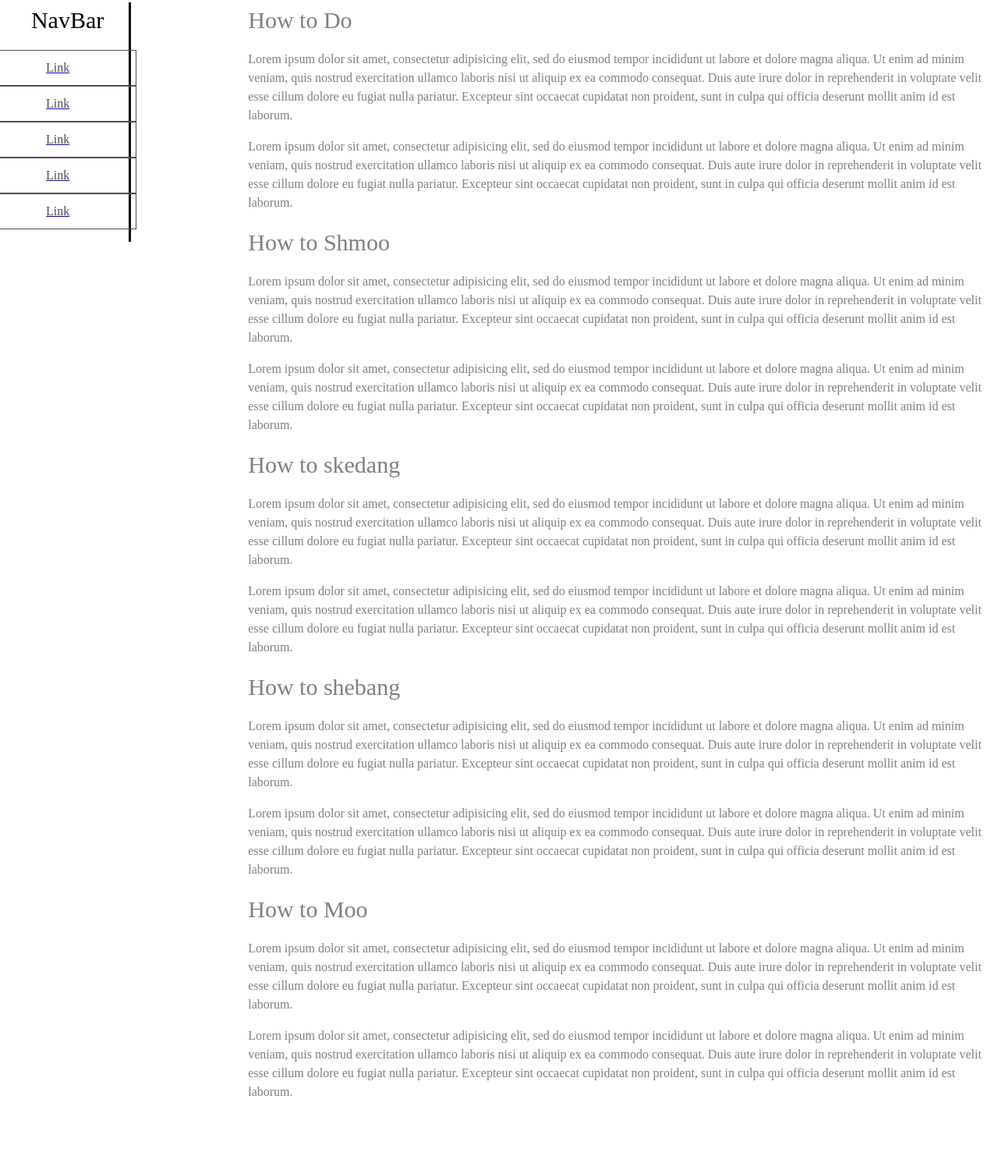
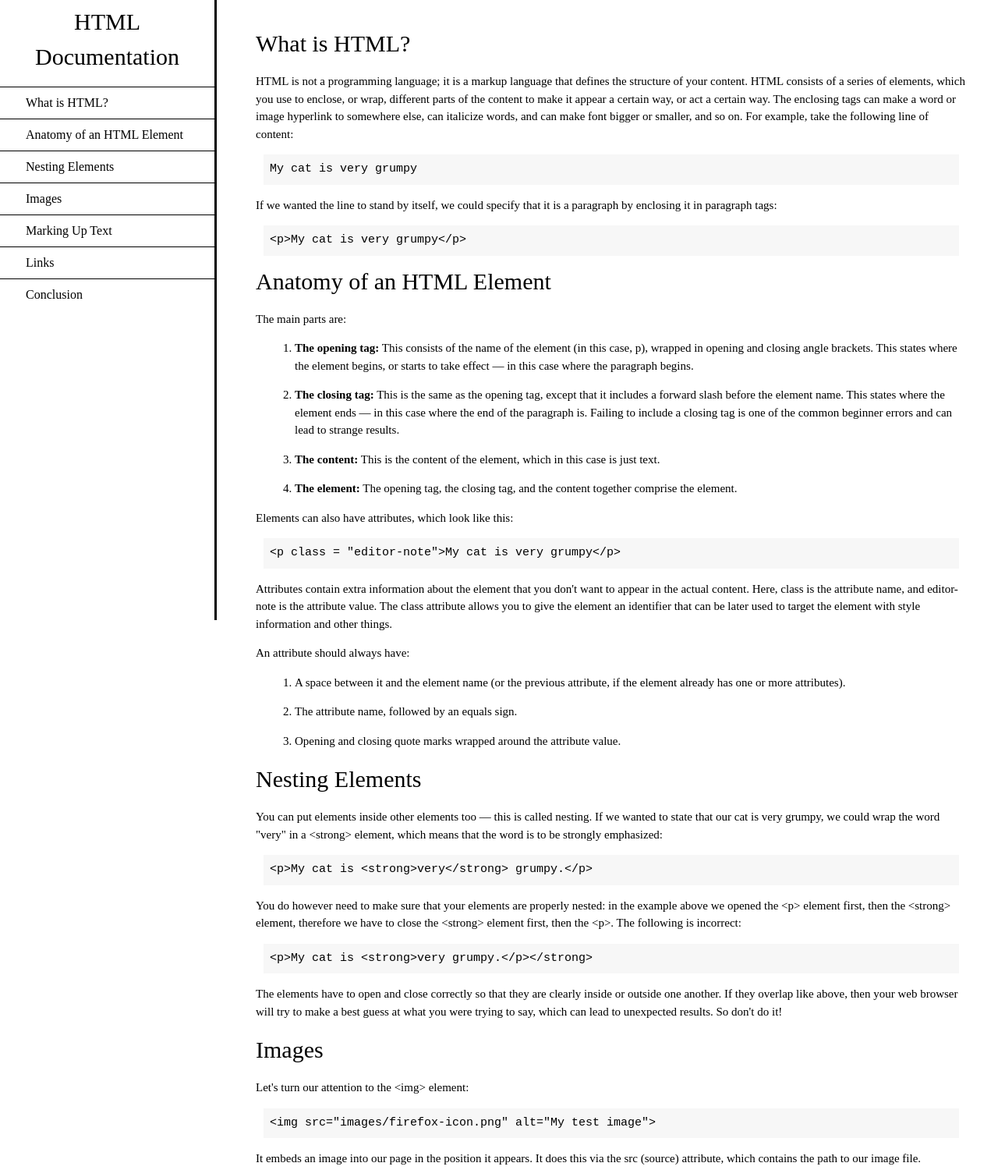
Before and after one commit to Trumbleup/technical-documentation-page, a plain HTML site: page index.html in a window 1280 px wide. Shown: the part 5-1505 px from the top of the page at 78% size. Before the commit the page ends 1441 px from the top, so only its background shows below. Drawn offline with Linux system fonts and the light colour scheme.

Commit message:
Added the main content to the page, added media quereis and main CSS content

```diff
--- a/index.html
+++ b/index.html
@@ -5,95 +5,134 @@
 	<link rel="stylesheet" type="text/css" href="style.css">
 </head>
 <body>
-<div id = "main-container">
-	<nav id = "navbar">
-		<header>NavBar</header>
-	   	<ul>
-		<a class = "nav-link" href="#"><li>Link</li></a>
-		<a class = "nav-link" href="#"><li>Link</li></a>
-		<a class = "nav-link" href="#"><li>Link</li></a>
-		<a class = "nav-link" href="#"><li>Link</li></a>
-		<a class = "nav-link" href="#"><li>Link</li></a>
-		</ul>
+<nav id = "navbar">
+	<header>HTML Documentation</header>
+   	<ul>
+		<a class = "nav-link" href="#What_is_HTML?"><li>What is HTML?</li></a>
+		<a class = "nav-link" href="#Anatomy_of_an_HTML_Element"><li>Anatomy of an HTML Element</li></a>
+		<a class = "nav-link" href="#Nesting_Elements"><li>Nesting Elements</li></a>
+		<a class = "nav-link" href="#Images"><li>Images</li></a>
+		<a class = "nav-link" href="#Marking_Up_Text"><li>Marking Up Text</li></a>
+		<a class = "nav-link" href="#Links"><li>Links</li></a>
+		<a class = "nav-link" href="#Conclusion"><li>Conclusion</li></a>
+	</ul>
 	</nav>
 
 	<main id = "main-doc">
-		<section id ="#" class = "main-section">
-			<header>How to Do</header>
-			<p>Lorem ipsum dolor sit amet, consectetur adipisicing elit, sed do eiusmod
-			tempor incididunt ut labore et dolore magna aliqua. Ut enim ad minim veniam,
-			quis nostrud exercitation ullamco laboris nisi ut aliquip ex ea commodo
-			consequat. Duis aute irure dolor in reprehenderit in voluptate velit esse
-			cillum dolore eu fugiat nulla pariatur. Excepteur sint occaecat cupidatat non
-			proident, sunt in culpa qui officia deserunt mollit anim id est laborum.</p>
-			<p>Lorem ipsum dolor sit amet, consectetur adipisicing elit, sed do eiusmod
-			tempor incididunt ut labore et dolore magna aliqua. Ut enim ad minim veniam,
-			quis nostrud exercitation ullamco laboris nisi ut aliquip ex ea commodo
-			consequat. Duis aute irure dolor in reprehenderit in voluptate velit esse
-			cillum dolore eu fugiat nulla pariatur. Excepteur sint occaecat cupidatat non
-			proident, sunt in culpa qui officia deserunt mollit anim id est laborum.</p>
+		<section id ="What_is_HTML?" class = "main-section">
+			<header>What is HTML?</header>
+			<article>
+			<p>HTML is not a programming language; it is a markup language that defines the structure of your content. HTML consists of a series of elements, which you use to enclose, or wrap, different parts of the content to make it appear a certain way, or act a certain way. The enclosing tags can make a word or image hyperlink to somewhere else, can italicize words, and can make font bigger or smaller, and so on.  For example, take the following line of content:</p>
+			<code>My cat is very grumpy</code>
+			<p>If we wanted the line to stand by itself, we could specify that it is a paragraph by enclosing it in paragraph tags:</p>
+			<code>&ltp&gtMy cat is very grumpy&lt/p&gt </code>
+			</article>
 		</section>
-		<section id ="#" class = "main-section">
-			<header>How to Shmoo</header>
-			<p>Lorem ipsum dolor sit amet, consectetur adipisicing elit, sed do eiusmod
-			tempor incididunt ut labore et dolore magna aliqua. Ut enim ad minim veniam,
-			quis nostrud exercitation ullamco laboris nisi ut aliquip ex ea commodo
-			consequat. Duis aute irure dolor in reprehenderit in voluptate velit esse
-			cillum dolore eu fugiat nulla pariatur. Excepteur sint occaecat cupidatat non
-			proident, sunt in culpa qui officia deserunt mollit anim id est laborum.</p>
-			<p>Lorem ipsum dolor sit amet, consectetur adipisicing elit, sed do eiusmod
-			tempor incididunt ut labore et dolore magna aliqua. Ut enim ad minim veniam,
-			quis nostrud exercitation ullamco laboris nisi ut aliquip ex ea commodo
-			consequat. Duis aute irure dolor in reprehenderit in voluptate velit esse
-			cillum dolore eu fugiat nulla pariatur. Excepteur sint occaecat cupidatat non
-			proident, sunt in culpa qui officia deserunt mollit anim id est laborum.</p>
+		<section id ="Anatomy_of_an_HTML_Element" class = "main-section">
+			<header>Anatomy of an HTML Element</header>
+			<article>
+			<p>The main parts are:</p>
+			<ol>
+				<li><strong>The opening tag:</strong> This consists of the name of the element (in this case, p), wrapped in opening and closing angle brackets. This states where the element begins, or starts to take effect — in this case where the paragraph begins.</li>
+				<li><strong>The closing tag:</strong> This is the same as the opening tag, except that it includes a forward slash before the element name. This states where the element ends — in this case where the end of the paragraph is. Failing to include a closing tag is one of the common beginner errors and can lead to strange results.</li>
+				<li><strong>The content:</strong> This is the content of the element, which in this case is just text.</li>
+				<li><strong>The element:</strong> The opening tag, the closing tag, and the content together comprise the element.</li>
+			</ol>
+			<p>Elements can also have attributes, which look like this:</p>
+			<code>&ltp class = "editor-note"&gtMy cat is very grumpy&lt/p&gt</code>
+			<p>Attributes contain extra information about the element that you don't want to appear in the actual content. Here, class is the attribute name, and editor-note is the attribute value. The class attribute allows you to give the element an identifier that can be later used to target the element with style information and other things.</p>
+			<p>An attribute should always have:</p>
+			<ol>
+				<li>A space between it and the element name (or the previous attribute, if the element already has one or more attributes).</li>
+				<li>The attribute name, followed by an equals sign.</li>
+				<li>Opening and closing quote marks wrapped around the attribute value.</li>
+			</ol>
+			</article>
 		</section>
-		<section id ="#" class = "main-section">
-			<header>How to skedang</header>
-			<p>Lorem ipsum dolor sit amet, consectetur adipisicing elit, sed do eiusmod
-			tempor incididunt ut labore et dolore magna aliqua. Ut enim ad minim veniam,
-			quis nostrud exercitation ullamco laboris nisi ut aliquip ex ea commodo
-			consequat. Duis aute irure dolor in reprehenderit in voluptate velit esse
-			cillum dolore eu fugiat nulla pariatur. Excepteur sint occaecat cupidatat non
-			proident, sunt in culpa qui officia deserunt mollit anim id est laborum.</p>
-			<p>Lorem ipsum dolor sit amet, consectetur adipisicing elit, sed do eiusmod
-			tempor incididunt ut labore et dolore magna aliqua. Ut enim ad minim veniam,
-			quis nostrud exercitation ullamco laboris nisi ut aliquip ex ea commodo
-			consequat. Duis aute irure dolor in reprehenderit in voluptate velit esse
-			cillum dolore eu fugiat nulla pariatur. Excepteur sint occaecat cupidatat non
-			proident, sunt in culpa qui officia deserunt mollit anim id est laborum.</p>
+		<section id ="Nesting_Elements" class = "main-section">
+			<header>Nesting Elements</header>
+			<article>
+			<p>You can put elements inside other elements too — this is called nesting. If we wanted to state that our cat is very grumpy, we could wrap the word "very" in a &ltstrong&gt element, which means that the word is to be strongly emphasized:</p>
+			<code>&ltp&gtMy cat is &ltstrong&gtvery&lt/strong&gt grumpy.&lt/p&gt</code>
+			<p>You do however need to make sure that your elements are properly nested: in the example above we opened the &ltp&gt element first, then the &ltstrong&gt element, therefore we have to close the &ltstrong&gt element first, then the &ltp&gt. The following is incorrect:</p>
+			<code>&ltp&gtMy cat is &ltstrong&gtvery grumpy.&lt/p&gt&lt/strong&gt</code>
+			<p>The elements have to open and close correctly so that they are clearly inside or outside one another. If they overlap like above, then your web browser will try to make a best guess at what you were trying to say, which can lead to unexpected results. So don't do it!</p>
+			</article>
 		</section>
-		<section id ="#" class = "main-section">
-			<header>How to shebang</header>
-			<p>Lorem ipsum dolor sit amet, consectetur adipisicing elit, sed do eiusmod
-			tempor incididunt ut labore et dolore magna aliqua. Ut enim ad minim veniam,
-			quis nostrud exercitation ullamco laboris nisi ut aliquip ex ea commodo
-			consequat. Duis aute irure dolor in reprehenderit in voluptate velit esse
-			cillum dolore eu fugiat nulla pariatur. Excepteur sint occaecat cupidatat non
-			proident, sunt in culpa qui officia deserunt mollit anim id est laborum.</p>
-			<p>Lorem ipsum dolor sit amet, consectetur adipisicing elit, sed do eiusmod
-			tempor incididunt ut labore et dolore magna aliqua. Ut enim ad minim veniam,
-			quis nostrud exercitation ullamco laboris nisi ut aliquip ex ea commodo
-			consequat. Duis aute irure dolor in reprehenderit in voluptate velit esse
-			cillum dolore eu fugiat nulla pariatur. Excepteur sint occaecat cupidatat non
-			proident, sunt in culpa qui officia deserunt mollit anim id est laborum.</p>
+		<section id ="Images" class = "main-section">
+			<header>Images</header>
+			<article>
+			<p>Let's turn our attention to the &ltimg&gt element:</p>
+			<code>&ltimg src="images/firefox-icon.png" alt="My test image"&gt</code>
+			<p>It embeds an image into our page in the position it appears. It does this via the src (source) attribute, which contains the path to our image file.</p>
+			We have also included an alt (alternative) attribute. In this attribute, you specify descriptive text for users who cannot see the image, possibly because:
+			<ol>
+				<li>They are visually impaired. Users with significant visual impairments often use tools called screen readers to read out the alt text to them.</li>
+				<li>Something has gone wrong causing the image to not display. For example, try deliberately changing the path inside your src attribute to make it incorrect.</li>
+			</ol>
+			</article>
 		</section>
-		<section id ="#" class = "main-section">
-			<header>How to Moo</header>
-			<p>Lorem ipsum dolor sit amet, consectetur adipisicing elit, sed do eiusmod
-			tempor incididunt ut labore et dolore magna aliqua. Ut enim ad minim veniam,
-			quis nostrud exercitation ullamco laboris nisi ut aliquip ex ea commodo
-			consequat. Duis aute irure dolor in reprehenderit in voluptate velit esse
-			cillum dolore eu fugiat nulla pariatur. Excepteur sint occaecat cupidatat non
-			proident, sunt in culpa qui officia deserunt mollit anim id est laborum.</p>
-			<p>Lorem ipsum dolor sit amet, consectetur adipisicing elit, sed do eiusmod
-			tempor incididunt ut labore et dolore magna aliqua. Ut enim ad minim veniam,
-			quis nostrud exercitation ullamco laboris nisi ut aliquip ex ea commodo
-			consequat. Duis aute irure dolor in reprehenderit in voluptate velit esse
-			cillum dolore eu fugiat nulla pariatur. Excepteur sint occaecat cupidatat non
-			proident, sunt in culpa qui officia deserunt mollit anim id est laborum.</p>
+		<section id ="Marking_Up_Text" class = "main-section">
+			<header>Marking Up Text</header>
+			<article>
+			<p>This section will cover some of the basic HTML elements you'll use for marking up text.</p>
+			<h3>Headings</h3>
+			<p>Heading elements allow you to specify that certain parts of your content are headings — or subheadings — of your content. In the same way that a book has a main title, chapter titles and subtitles, an HTML document can too. HTML contains six heading levels, &lth1&gt–&lth6&gt although you'll commonly only use 3–4 at most:</p>
+			<code>
+				&lth1&gtMy main title&lt/h1&gt<br>
+				&lth2&gtMy top level heading&lt/h2&gt<br>
+				&lth3&gtMy subheading&lt/h3&gt<br>
+				&lth4&gtMy sub-subheading&lt/h4&gt<br>
+			</code>
+			<h3>Paragraphs</h3>
+			<p>As explained above, &ltp&gt elements are for containing paragraphs of text; you'll use these frequently when marking up regular text content:</p>
+			<code>&ltp&gtThis is a single paragraph&lt/p&gt</code>
+			<h3>Lists</h3>
+			<p>A lot of the web's content is lists, and HTML has special elements for these. Marking up lists always consist of at least two elements. The most common list types are ordered and unordered lists:</p>
+			<ol>
+				<li><strong>Unordered lists</strong>are for lists where the order of the items doesn't matter, like a shopping list. These are wrapped in a &ltul&gt element.</li>
+				<li><strong>Ordered lists</strong>Ordered lists are for lists where the order of the items does matter, like a recipe. These are wrapped in an &ltol&gt element.</li>
+			</ol>
+			<p>Each item inside the lists is put inside an &ltli&gt (list item) element.</p>
+			<p>For example, if we wanted to turn the part of the following paragraph fragment into a list:</p>
+			<code>&ltp&gtAt Mozilla, we’re a global community of technologists, thinkers, and builders working together ... &ltp&gt</code>
+			<p>We could modify the markup to this:</p>
+			<code>&ltp&gtAt Mozilla, we’re a global community of&lt/p&gt<br>
+				&ltul&gt<br>
+ 					 &ltli&gttechnologists&lt/li&gt<br>
+  					 &ltli&gtthinkers&lt/li&gt<br>
+  					 &ltli&gtbuilders&lt/li&gt<br>
+				&lt/ul&gt
+			</code>
+			</article>
+		</section>
+		<section id = "Links" class = "main-section">
+			<header>Links</header>
+			<article>
+			<p>Links are very important — they are what makes the web a web! To add a link, we need to use a simple element — &lta&gt — the "a" being short for "anchor". To make text within your paragraph into a link, follow these steps:</p>
+			<ol>
+				<li>Choose some text. We chose the text "Mozilla Manifesto".</li>
+				<li>Wrap the text in an &lta&gt element, like so:<br>
+					<code>&lta&gtMozilla Manifesto&lt/a&gt</code>
+				</li>
+				<li>Give the &lta&gt element an href attribute, like so:<br>
+					<code>&lta href=""&gtMozilla Manifesto&lt/a&gt</code>
+				</li>
+				<li>Fill in the value of this attribute with the web address that you want the link to link to:<br>
+					<code>&lta href="https://www.mozilla.org/en-US/about/manifesto/"&gtMozilla Manifesto&lt/a&gt</code>
+				</li>
+			</ol>
+			<p>You might get unexpected results if you omit the https:// or http:// part, called the protocol, at the beginning of the web address. After making a link, click it to make sure it is sending you where you wanted it to.</p>
+			</article>
+		</section>
+		<section id = "Conclusion" class = "main-section">
+			<header>Conclusion</header>
+			<article>
+			<p>With these resources, you have a basic introduction to HTML! Happy Coding!</p>
+			<p>All resources taken from <a href="https://developer.mozilla.org/en-US/docs/Learn/Getting_started_with_the_web/HTML_basics">developer.mozilla.org</a></p>
+			<p>Project heavily inspired from this <a href="https://codepen.io/anon/pen/wYdgwm">codepen.io project</a></p>
+			</article>
 		</section>
 	</main>
-</div>
 </body>
 </html>
--- a/style.css
+++ b/style.css
@@ -6,26 +6,20 @@
 */
 body {
 	line-height: 1.5;
-
 }
 
 
-#main-container {
-	display: flex;
-	flex-direction: row;
-	max-width: 1700px;
-	width: 100%;
-}
-
 #navbar {
-	display: flex;
-	flex-direction: column;
-	align-items: center;
+	position: fixed;
 	top: 0px;
 	left: 0px;
 	height: 100%;
-	width: 330px;
+	width: 275px;
 	border-right: solid;
+}
+
+#navbar header {
+	text-align: center;
 }
 
 #navbar ul {
@@ -34,24 +28,78 @@ body {
 }
 
 #navbar li {
-	color: #4d4e53;
+	position: relative;
 	border: 1px solid;
-	padding: 10px;
-	padding-left: 75px;
-	position: relative;
-	left: -65px;
-	width: 90%;
-
-
+	border-bottom: 0px;
+	border-right: none;
+	padding: 8px;
+	padding-left: 45px;
+	left: -53px;
+	width: 100%;
 }
 
-#main-doc {
-	display: flex;
-	flex-direction: column;
-	opacity: 0.5;
-	margin-left: 150px;
+#navbar a {
+	color: black;
+	text-decoration: none;
+
 }
 
 header {
 	font-size: 30px;
+	margin: 10px;
 }
+
+#main-doc header {
+	margin-left:0px;
+	text-align: left;
+}
+
+#main-doc {
+	position: absolute;
+	padding: 20px;
+	padding-right: 40px;
+	margin-left: 300px;
+	margin-bottom: 100px;
+}
+
+section article {
+	font-size: 15px;
+}
+
+code {
+	display: block;
+	background-color:#f7f7f7;
+	padding: 8px;
+	margin: 10px;
+}
+
+section li {
+	margin: 15px 0px  0px 10px;
+}
+
+@media only screen and (max-width: 800px ) {
+	#navbar {
+		position: absolute;
+		top:0;
+      	padding:0;
+      	margin: 0;
+      	width:100%;
+	}
+	#main-doc {
+		position: relative;
+		margin-left:0px;
+    	margin-top:400px;
+	}
+}
+
+@media only screen and (max-width: 400px ) {
+
+code{
+    margin-left:-20px;
+    width:100%;
+    padding:15px;
+    padding-left:10px;
+    padding-right:45px;
+    min-width:233px;
+  }
+ }
```
